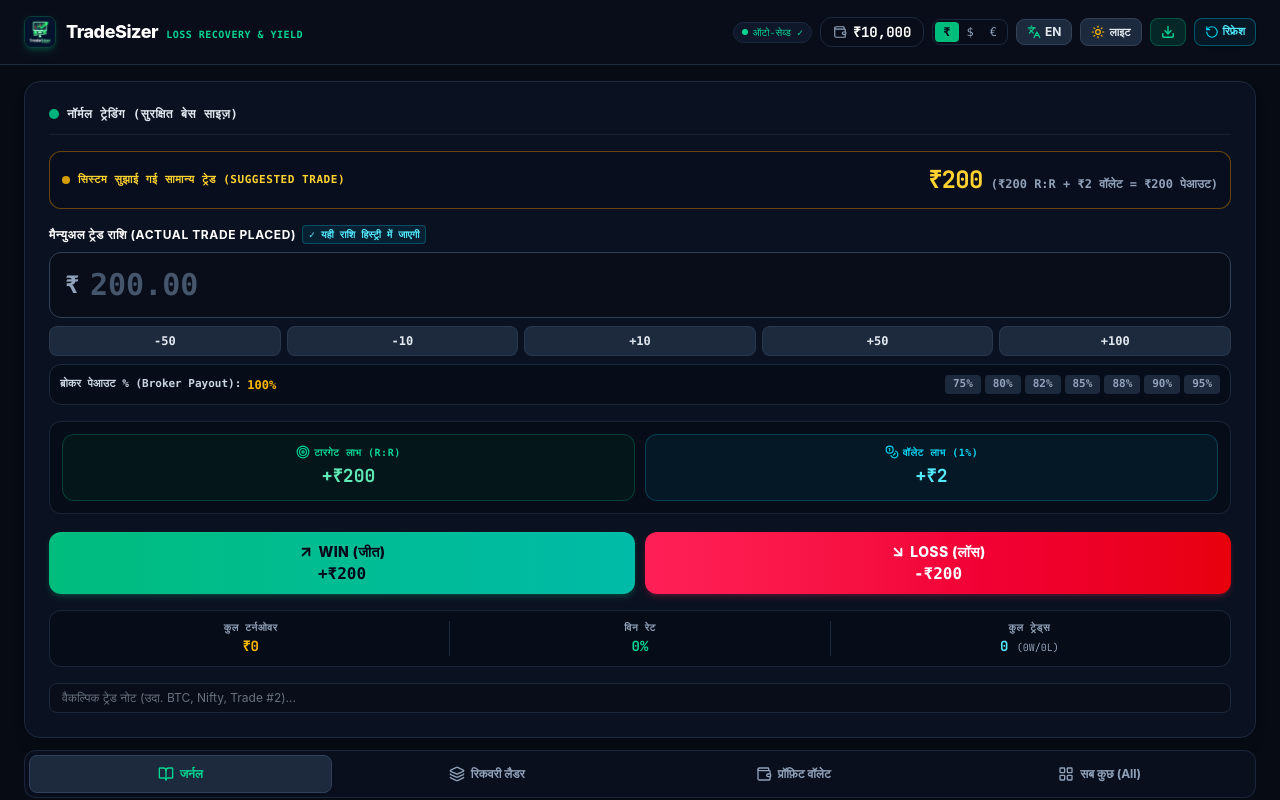
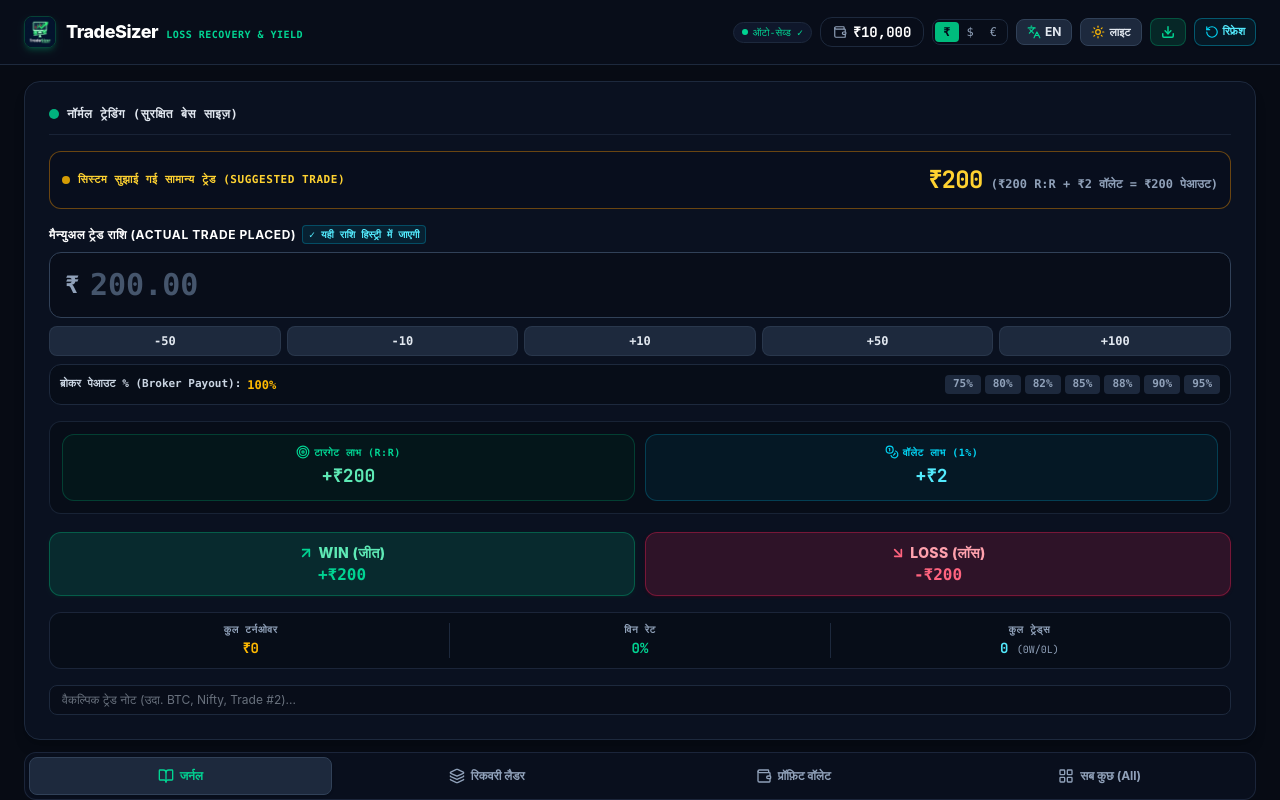
Before and after one commit to mubarak8003/Recovery, a React (Vite) app: page / in a window 1280 px wide. Shown: the top 800 px of the page. Built offline with nearby package versions, Linux system fonts and the light colour scheme.

Commit message:
style: update trade action buttons with soft UI
Refactor Win button styling to use a softer, theme-aware appearance with reduced saturation, improving visual hierarchy and consistency in the trading console.

```diff
--- a/src/components/FullDisplayTradingConsole.tsx
+++ b/src/components/FullDisplayTradingConsole.tsx
@@ -597,32 +597,40 @@ export const FullDisplayTradingConsole: React.FC = () => {
 
       {/* 5. COMPACT, CLEAN ACTION BUTTONS: WIN & LOSS */}
       <div className="grid grid-cols-2 gap-2.5 pt-0.5">
-        {/* COMPACT WIN BUTTON */}
+        {/* COMPACT WIN BUTTON (Very Light / Subtle Soft Styling) */}
         <button
           type="button"
           onClick={() => handleExecuteTrade('WIN')}
-          className="py-2.5 px-2 rounded-xl bg-gradient-to-r from-emerald-500 to-teal-500 hover:from-emerald-400 hover:to-teal-400 text-slate-950 font-bold flex flex-col items-center justify-center shadow-md shadow-emerald-500/20 active:scale-[0.98] transition-all cursor-pointer min-w-0"
+          className={`py-2.5 px-2 rounded-xl font-bold flex flex-col items-center justify-center border active:scale-[0.98] transition-all cursor-pointer min-w-0 ${
+            isDark
+              ? 'bg-emerald-500/15 hover:bg-emerald-500/25 border-emerald-500/35 text-emerald-300 shadow-sm shadow-emerald-950/40'
+              : 'bg-emerald-50 hover:bg-emerald-100/80 border-emerald-200 text-emerald-700 shadow-xs'
+          }`}
         >
           <div className="flex items-center gap-1 text-xs sm:text-sm font-extrabold uppercase tracking-wide">
-            <ArrowUpRight className="w-4 h-4 stroke-[3] shrink-0" />
+            <ArrowUpRight className="w-4 h-4 stroke-[2.5] shrink-0 text-emerald-400" />
             <span>{language === 'hi' ? 'WIN (जीत)' : 'WIN'}</span>
           </div>
-          <div className="font-mono font-black text-sm sm:text-base leading-tight mt-0.5 truncate max-w-full">
+          <div className="font-mono font-black text-sm sm:text-base leading-tight mt-0.5 truncate max-w-full text-emerald-400">
             +{currencyFormat(totalWinPayout)}
           </div>
         </button>
 
-        {/* COMPACT LOSS BUTTON */}
+        {/* COMPACT LOSS BUTTON (Very Light / Subtle Soft Styling) */}
         <button
           type="button"
           onClick={() => handleExecuteTrade('LOSS')}
-          className="py-2.5 px-2 rounded-xl bg-gradient-to-r from-rose-500 to-red-600 hover:from-rose-400 hover:to-red-500 text-white font-bold flex flex-col items-center justify-center shadow-md shadow-rose-500/20 active:scale-[0.98] transition-all cursor-pointer min-w-0"
+          className={`py-2.5 px-2 rounded-xl font-bold flex flex-col items-center justify-center border active:scale-[0.98] transition-all cursor-pointer min-w-0 ${
+            isDark
+              ? 'bg-rose-500/15 hover:bg-rose-500/25 border-rose-500/35 text-rose-300 shadow-sm shadow-rose-950/40'
+              : 'bg-rose-50 hover:bg-rose-100/80 border-rose-200 text-rose-700 shadow-xs'
+          }`}
         >
           <div className="flex items-center gap-1 text-xs sm:text-sm font-extrabold uppercase tracking-wide">
-            <ArrowDownRight className="w-4 h-4 stroke-[3] shrink-0" />
+            <ArrowDownRight className="w-4 h-4 stroke-[2.5] shrink-0 text-rose-400" />
             <span>{language === 'hi' ? 'LOSS (लॉस)' : 'LOSS'}</span>
           </div>
-          <div className="font-mono font-black text-sm sm:text-base leading-tight mt-0.5 truncate max-w-full">
+          <div className="font-mono font-black text-sm sm:text-base leading-tight mt-0.5 truncate max-w-full text-rose-400">
             -{currencyFormat(numericTradeAmount)}
           </div>
         </button>
```
